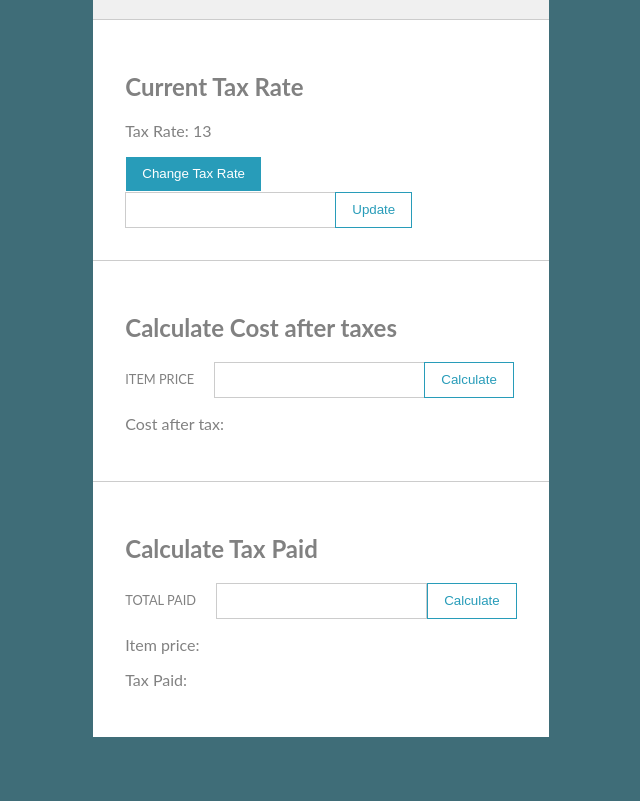
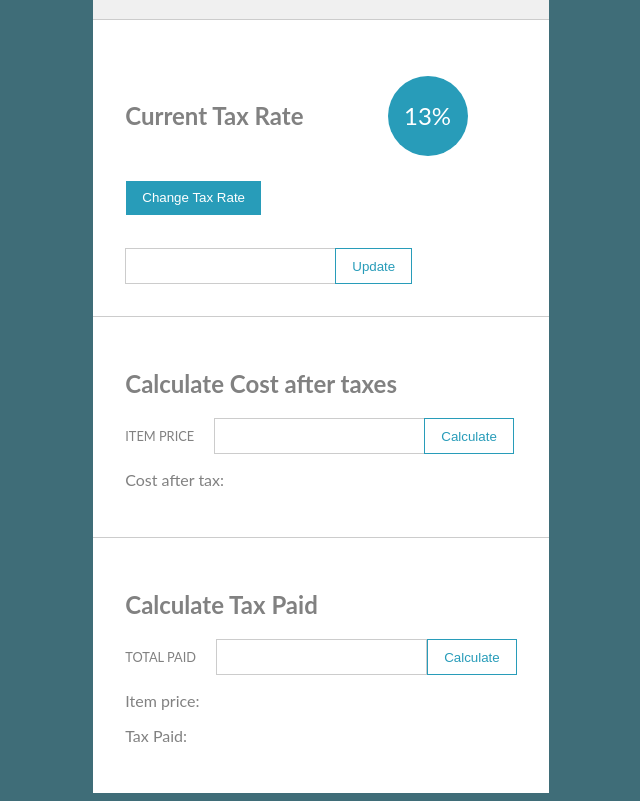
Before and after one commit to hjludwig/taxCalculator, a plain HTML site: page index.html in a window 1280 px wide. Both pictures are taken after a click on the button "Change Tax Rate". Shown: the part 71-872 px from the top of the page, without its empty margins (319-959 px from the left). Before the commit the page ends 816 px from the top, so only its background shows below. Drawn offline with Linux system fonts and the light colour scheme.

```diff
--- a/index.html
+++ b/index.html
@@ -14,7 +14,7 @@
         <h1>My Tax Calculator</h1>
         <form id="tax-rate">
             <h2>Current Tax Rate</h2>
-            <p class="tax-rate">Tax Rate: <span class="rate"></span></p>
+            <p class="tax-rate"><span class="rate"></span></p>
             <input type="button" name="change-rate" value="Change Tax Rate">
             <div class="update hidden">
                 <input type="tel" name="tax-rate"><input type="button" name="update-button" value="Update">
--- a/script.js
+++ b/script.js
@@ -16,6 +16,7 @@ document.querySelector(".rate").textContent = taxRate;
 function updateTaxRate() {
     taxRate = parseFloat(document.querySelector("#tax-rate input[name='tax-rate']").value);
     document.querySelector("#tax-rate .tax-rate span").textContent = taxRate;
+    document.querySelector(".update").classList.toggle("hidden");
 }
 function showChangeDiv() {
     document.querySelector(".update").classList.toggle("hidden");
@@ -24,6 +25,7 @@ function calculateTotal() {
     var price = parseFloat(document.querySelector("input[name='price']").value);
     var total = price + taxRate / 100 * price;
     document.querySelector("#after-tax .result").textContent = total.toFixed(2);
+    price.value = "";
 }
 function calculateTax() {
     var paid = parseFloat(document.querySelector("#tax-paid input[name='total-paid']").value);
@@ -31,6 +33,8 @@ function calculateTax() {
     var taxPaid = paid - price;
     document.querySelector("#tax-paid .price .result").textContent = price.toFixed(2);
     document.querySelector("#tax-paid .tax .result").textContent = taxPaid.toFixed(2);
+    price.value = "";
+    paid.value = "";
 }
 
 
--- a/styles.scss
+++ b/styles.scss
@@ -21,6 +21,36 @@ body {
 }
 #calculator {
     background: rgb(240, 240, 240);
+}
+#tax-rate {
+    // display: flex;
+    h2, p {
+        display: inline-block;
+    }
+    input[type=button] {
+        display: block;
+    }
+    .tax-rate {
+        width: 5rem;
+        height: 5rem;
+        background-color: $primaryColor;
+        display: inline-flex;
+        align-items: center;
+        justify-content: center;
+        color: white;
+        font-size: 1.5rem;
+        border-radius: 2.5rem;
+        &::after {
+            content: "%";
+        }
+        margin-left: 5rem;
+    }
+    .update {
+        input[type=button] {
+            display: inline;
+        }
+        margin-top: 2rem;
+    }
 }
 h1 {
     text-align: center;
@@ -51,6 +81,7 @@ input[type=button] {
     background: none;
     color: $primaryColor;
     border: 1px solid;
+    transition: all 0.3s ease;
     &:hover, &:focus, &:active {
         background: $primaryColor;
         color: white;
```
Also changed, not shown: styles.css, 1 other file.
